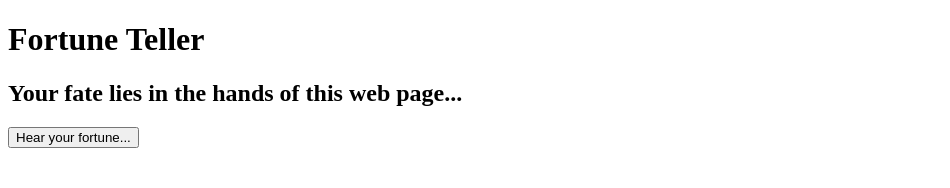
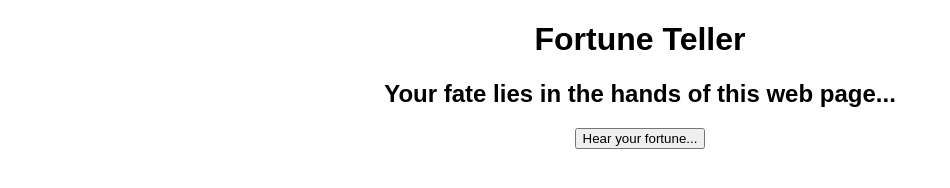
Before and after one commit to cdgraybill/Fortune-Teller, a plain HTML site: page index.html in a window 1280 px wide. Shown: the whole page, without its empty margins (0-950 px from the left). Drawn offline with Linux system fonts and the light colour scheme.

Commit message:
added css for centering

```diff
--- a/index.html
+++ b/index.html
@@ -1,23 +1,29 @@
 <!DOCTYPE html>
 <html lang="en">
   <head>
-    <meta charset="UTF-8">
-    <meta http-equiv="X-UA-Compatible" content="IE=edge">
-    <meta name="viewport" content="width=device-width, initial-scale=1.0">
-    <link href="resources/index.css" type="text"/>
-    <title>Fortune</title>
+    <meta charset="UTF-8" />
+    <meta http-equiv="X-UA-Compatible" content="IE=edge" />
+    <meta name="viewport" content="width=device-width, initial-scale=1.0" />
+    <link rel="stylesheet" href="resources/index.css" />
+    <title>Fortune Teller</title>
   </head>
   <body>
     <header>
+      <div id="titles">
         <h1>Fortune Teller</h1>
         <h2>Your fate lies in the hands of this web page...</h2>
+      </div>
     </header>
 
-    <button id="button" onclick="displayFortune()">Hear your fortune...</button>
+    <div>
+      <button id="button" onclick="displayFortune()">
+        Hear your fortune...
+      </button>
 
       <p id="lucky-number"></p>
       <p id="fortune"></p>
       <p id="lucky-day"></p>
+    </div>
 
     <script link src="resources/script.js"></script>
   </body>
--- a/resources/index.css
+++ b/resources/index.css
@@ -0,0 +1,16 @@
+#titles {
+    text-align: center;
+}
+
+body {
+    font-family:Arial, Helvetica, sans-serif;
+}
+
+#button {
+    margin: 0 auto;
+    display: block;
+}
+
+p {
+    text-align: center;
+}
```
Lines whose indentation alone changed are shown as unchanged.
